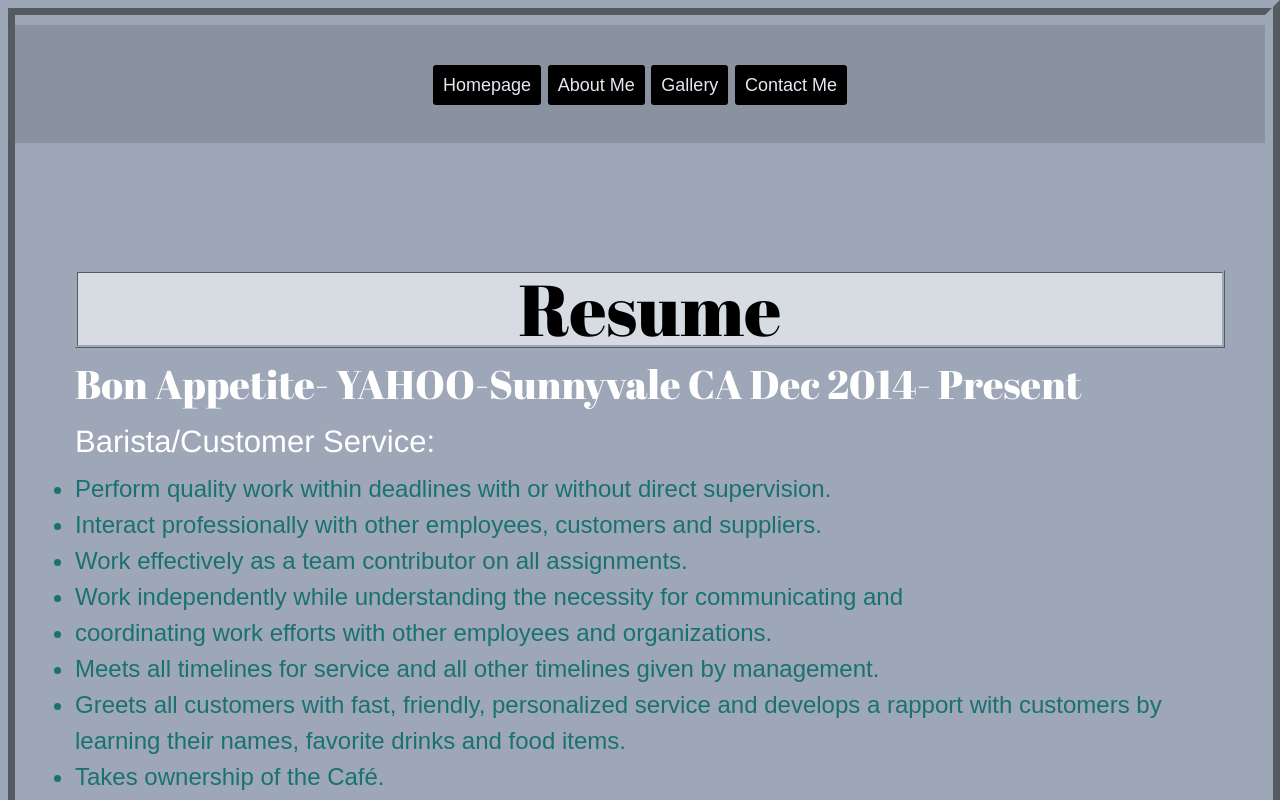
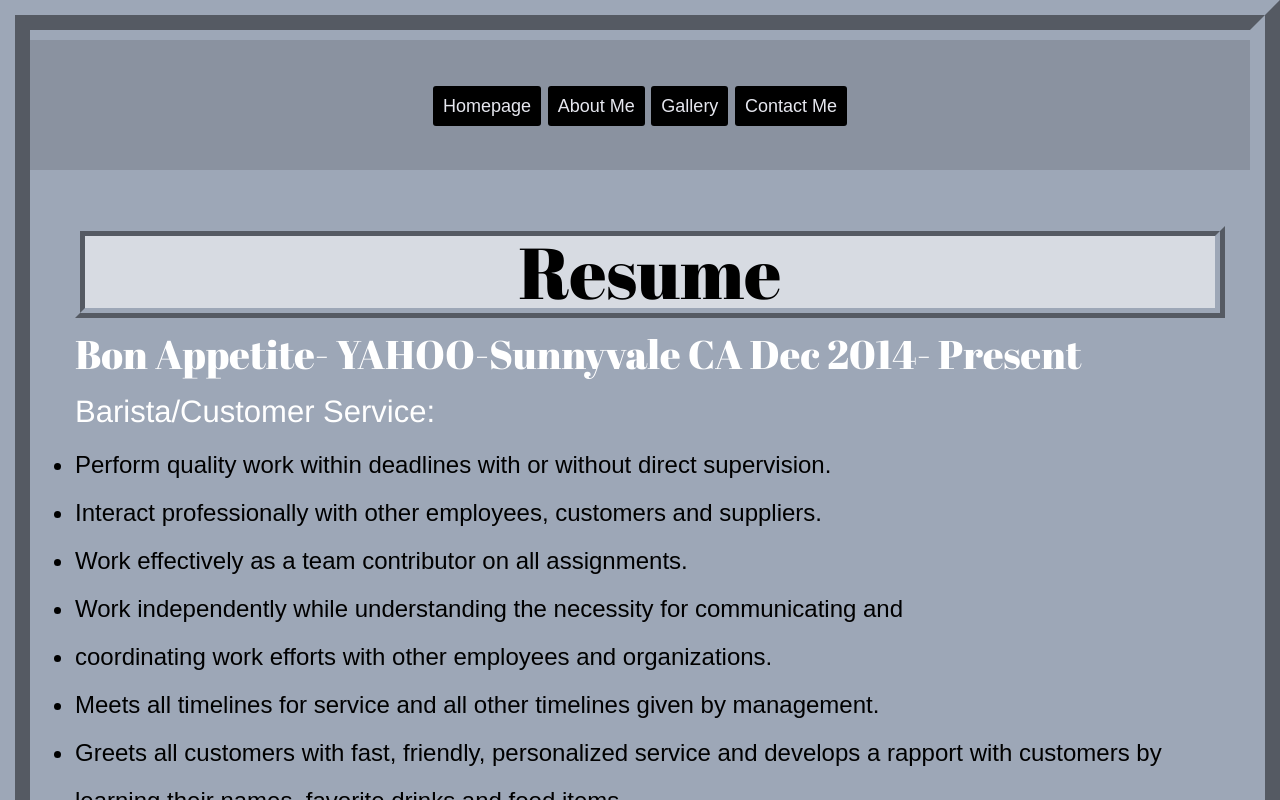
Before and after one commit to sdelgadillo95/portfolio, a plain HTML site: page about.html in a window 1280 px wide. Shown: the top 800 px of the page. Drawn offline with Linux system fonts and the light colour scheme.

Commit message:
font color

```diff
--- a/about.html
+++ b/about.html
@@ -8,6 +8,11 @@
     <link href="https://fonts.googleapis.com/css?family=Abril+Fatface" rel="stylesheet">
     <link rel="stylesheet" href="css/foundation.css">
     <link rel="stylesheet" href="css/app.css">
+    <style media="screen">
+      li{
+        color: black;
+      }
+    </style>
   </head>
   <body>
     <header>
--- a/css/app.css
+++ b/css/app.css
@@ -11,10 +11,10 @@
 }
 body {
   background-color: rgb(157, 167, 183);
-  border: 15px ridge rgb(157, 167, 183);
+  border: 30px ridge rgb(157, 167, 183);
 }
 h1{
-  border: 3px ridge rgb(157, 167, 183);
+  border: 10px ridge rgb(157, 167, 183);
   background-color:rgb(215, 219, 226);
   color: black;
   text-align: center;
@@ -33,7 +33,7 @@ h3{
 
 img{
   margin:80px auto;
-  border: 15px ridge rgb(157, 167, 183);
+  border: 25px ridge rgb(157, 167, 183);
 }
 nav {
   width: 100%;
@@ -69,10 +69,9 @@ nav li a:hover {
 nav>ul>li>a:active {
   color: gray;
 }
-footer,ul{
+footer,ul,img{
   font-family: 'Fjalla One', sans-serif;
   font-size: 1.5em;
-  line-height: 1.5em;
-  margin-top: 10%;
+  line-height: 2.0em;
 
 }
```
